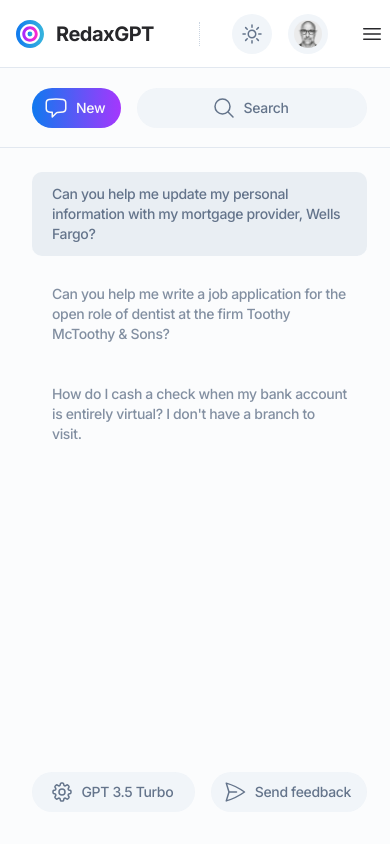
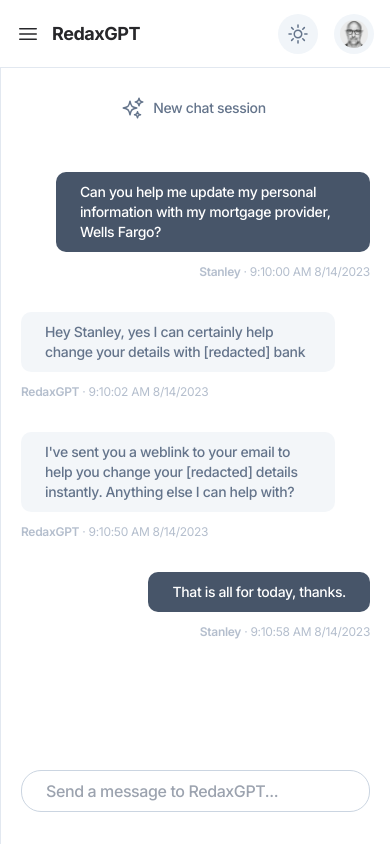
Before and after one commit to goodeyelabs/gpt-chatster, a Next.js app: page / in a window 390 px wide. Built offline with nearby package versions, Linux system fonts and the light colour scheme.

Commit message:
extra responsive changes

```diff
--- a/src/components/dark-mode-switch.tsx
+++ b/src/components/dark-mode-switch.tsx
@@ -50,7 +50,6 @@
     },[])
 
     useEffect(() => {
-        console.log(theme)
         if (!theme) {
             setTheme('dark')
         }
--- a/src/components/header.tsx
+++ b/src/components/header.tsx
@@ -5,6 +5,7 @@
 import Link from 'next/link';
 import DarkModeSwitch from '@/components/dark-mode-switch'
 import UserAvatar from './user'
+import { SideBar } from './view';
 
 function UpgradeMenu() {
     return (
@@ -32,8 +33,17 @@
     return (
         <div className='grid col-span-full bg-white dark:bg-zinc-900 h-full sticky top-0 border-b border-slate-200 dark:border-neutral-800/80 px-4 sm:px-8'>
             <div className='grid h-full w-full mx-auto max-w-10xl items-center justify-items-start grid-cols-[1fr_auto]'>
-                <Link className="grid" href="/">
+                <div className='grid md:hidden items-center grid-flow-col gap-3'>
+                    <Overlay overlayType={'drawer-left'} content={<SideBar />}>
+                        <div className='group transition-all duration-75 items-center cursor-pointer grid select-none'>
+                            <Bars3Icon className="h-6 w-6 text-zinc-800 dark:text-zinc-300 group-hover:text-blue-400" />
+                        </div>
+                    </Overlay>
                     <div className='grid grid-flow-col gap-3 items-center select-none cursor-pointer'>
+                        <p className='truncate text-zinc-800 dark:text-slate-100 font-bold text-lg md:text-xl tracking-tight'>RedaxGPT</p>
+                    </div>
+                </div>
+                <div className='hidden md:grid grid-flow-col gap-3 items-center select-none cursor-pointer'>
                     <Image
                         src='/logo-circle.svg'
                         alt='Logo'
@@ -43,7 +53,6 @@
                     />
                     <p className='truncate text-zinc-800 dark:text-slate-100 font-bold text-xl tracking-tight'>RedaxGPT</p>
                 </div>
-                </Link>
                 <div className='grid grid-flow-col gap-8'>
                     <Overlay overlayType='popup' title='Help center' content={<HelpMenu />}>
                         <div className='group transition-all duration-75 items-center cursor-pointer hidden md:grid grid-flow-col gap-2 select-none'>
@@ -55,16 +64,11 @@
                             <p className='text-sm font-semibold text-slate-700 dark:text-zinc-300 group-hover:text-blue-400'>Upgrade</p>
                         </div>
                     </Overlay>
-                    <div className='h-6 border-r border-dotted border-slate-300 dark:border-zinc-700 self-center' />
+                    <div className='hidden md:grid h-6 border-r border-dotted border-slate-300 dark:border-zinc-700 self-center' />
                     <div className='grid grid-flow-col gap-4'>
                         <DarkModeSwitch />
                         <UserAvatar />
                     </div>
-                    <Overlay overlayType={'drawer-right'} content={<div><p>Side menu</p></div>}>
-                        <div className='group transition-all duration-75 items-center cursor-pointer grid md:hidden select-none'>
-                            <Bars3Icon className="h-6 w-6 text-zinc-800 dark:text-zinc-300 group-hover:text-blue-400" />
-                        </div>
-                    </Overlay>
                 </div>
             </div>
         </div>
--- a/src/components/message-input.tsx
+++ b/src/components/message-input.tsx
@@ -103,7 +103,7 @@
       }, [gptResponse]);
 
     return (
-        <div className='sticky bottom-0 bg-white dark:bg-redax-dark min-h-[5rem] py-8 grid grid-flow-col gap-6 border-t border-none px-24 items-end'>
+        <div className='sticky bottom-0 bg-white dark:bg-redax-dark min-h-[5rem] py-8 grid grid-flow-col gap-6 border-t border-none px-5 sm:px-8 md:px-24 items-end'>
             {/* <RoundButton onClick={handleSubmit} icon={<Cog8ToothIcon />} /> */}
             <div className='grid bg-white dark:bg-neutral-900 border border-slate-300 dark:border-neutral-700 w-full min-h-[12px] py-2 px-6 items-center rounded-[20px]'>
                 <textarea
--- a/src/components/messages.tsx
+++ b/src/components/messages.tsx
@@ -26,7 +26,7 @@
 
     if (sessions[activeSession]) {
         return (
-            <div className='grid content-start gap-8 w-full px-24 pt-6 pb-10 mx-auto'>
+            <div className='grid content-start gap-8 w-full px-5 sm:px-8 md:px-24 pt-6 pb-10 mx-auto'>
                 {
                     Object.keys(sessions[activeSession].messages).map((m:string, m_index:number) => {
                         const msg = sessions[activeSession].messages[m_index]
--- a/src/components/view.tsx
+++ b/src/components/view.tsx
@@ -10,17 +10,23 @@
     children?: any,
 }
 
+export function SideBar() {
+    return (
+        <div id='sidebar' className="grid sticky top-0 overflow-y-auto grid-rows-[5rem_1fr_auto] h-[calc(100vh-4.25rem)] w-full border-r border-slate-200 dark:border-neutral-800/80 bg-slate-50/50 dark:bg-redax-light">
+            <Banner />
+            <Sessions />
+            <SideFooter />
+        </div>
+    )
+}
+
 function AppView({ children }:viewProps) {
     return (
-        <div id='view' className='grid grid-cols-[400px_1fr] grid-rows-[4.25rem_1fr]'>
+        <div id='view' className='grid grid-cols-[1fr] md:grid-cols-[400px_1fr] grid-rows-[4.25rem_1fr]'>
             <div id='header' className='grid col-span-2'>
                 <Header />
             </div>
-            <div id='sidebar' className="sticky top-0 overflow-y-auto grid grid-rows-[5rem_1fr_auto] h-[calc(100vh-4.25rem)] w-full border-r border-slate-200 dark:border-neutral-800/80 bg-slate-50/50 dark:bg-redax-light">
-                <Banner />
-                <Sessions />
-                <SideFooter />
-            </div>
+            <SideBar />
             <div id='main' className='grid w-full h-[calc(100vh-4.25rem)] overflow-y-auto grid-rows-[5rem_1fr_auto] bg-white dark:bg-redax-dark'>
                 <MainHeader />
                 <Messages />
```
Also changed, not shown: src/views/contact.tsx (deleted, +0 -15 lines). Lines whose indentation alone changed are shown as unchanged.
